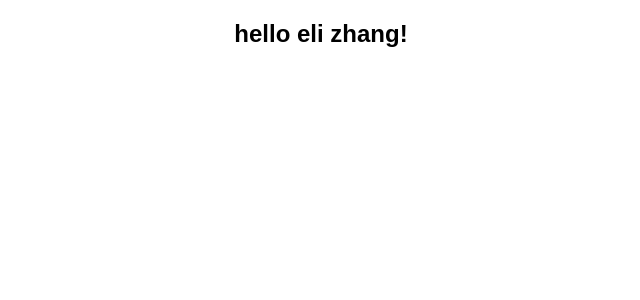
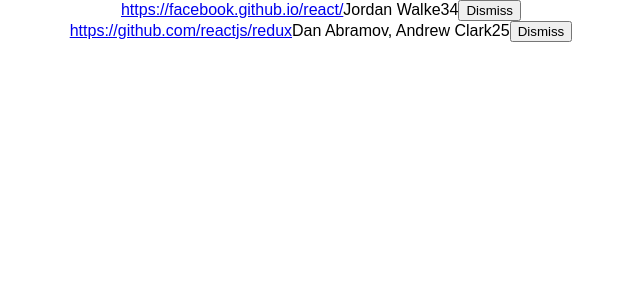
Before and after one commit to eqlz/hackernews, a React (Create React App) app: page / in a window 1280 px wide. Shown: the top 300 px of the page, without its empty margins (319-959 px from the left). Built offline with nearby package versions, Linux system fonts and the light colour scheme.

Commit message:
Render a list of posts

```diff
--- a/src/App.js
+++ b/src/App.js
@@ -1,21 +1,69 @@
 import React, { Component } from 'react';
 import './App.css';
 
+const list = [
+  {
+    title: 'React',
+    url: 'https://facebook.github.io/react/',
+    author: 'Jordan Walke',
+    num_comments: 3,
+    points: 4,
+    objectID: 0,
+  },
+  {
+    title: 'Redux',
+    url: 'https://github.com/reactjs/redux',
+    author: 'Dan Abramov, Andrew Clark',
+    num_comments: 2,
+    points: 5,
+    objectID: 1,
+  },
+];
+
 class App extends Component {
-  render() {
-    function formatName(user) {
-      return user.firstName + ' ' + user.lastName;
-    }
+  constructor(props) {
+    super(props);
 
-    var user = {
-      firstName: "eli",
-      lastName: "zhang"
+    this.state = {
+      list,
     };
 
-    var element = <div className="App"><h2>hello {formatName(user)}!</h2></div>;
+    this.onDismiss = this.onDismiss.bind(this);
+  }
 
+  onDismiss(id) {
+    /*
+      function isNotId(item) {
+        return item.objectID !== id;
+      }
+     */
+    const isNotId = item => item.objectID !== id;
+    const updatedList = this.state.list.filter(isNotId);
+    this.setState({list: updatedList});
+  }
+
+  render() {
     return (
-      element
+      <div className="App">
+        {this.state.list.map(item =>
+            <div key={item.objectID}>
+              <span>
+                <a href={item.url}>{item.url}</a>
+              </span>
+              <span>{item.author}</span>
+              <span>{item.num_comments}</span>
+              <span>{item.points}</span>
+
+              <span>
+                <button onClick={() => this.onDismiss(item.objectID)}
+                        type="button">
+                  Dismiss
+                </button>
+              </span>
+
+            </div>
+          )}
+      </div>
     );
   }
 }
--- a/src/index.js
+++ b/src/index.js
@@ -6,3 +6,7 @@
 
 ReactDOM.render(<App />, document.getElementById('root'));
 registerServiceWorker();
+
+if (module.not) {
+    module.hot.accept();
+}
```
